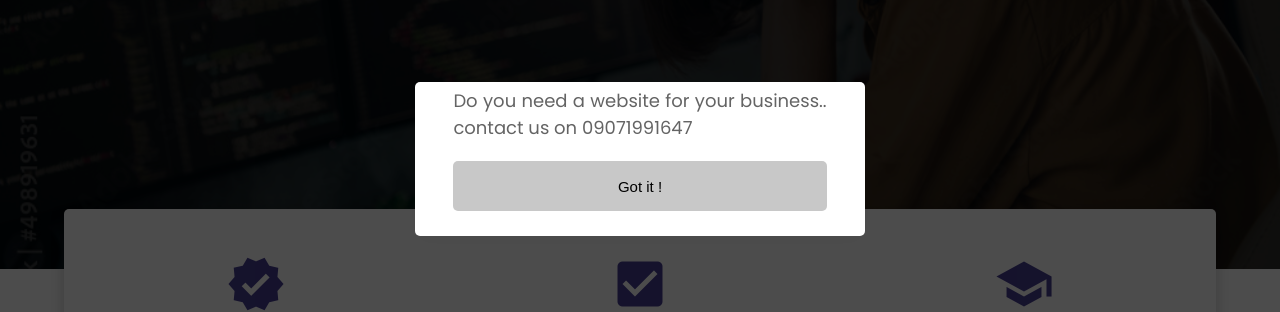
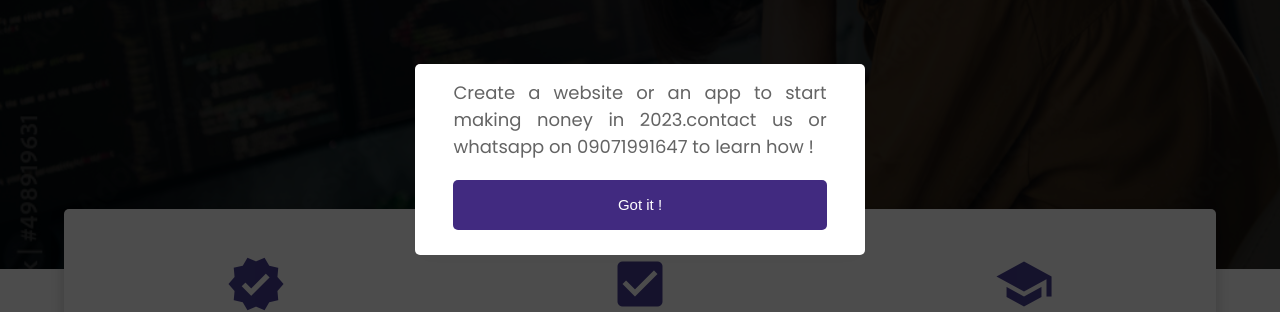
Before and after one commit to chemobrain-cpu/programmindevclient, a React (Create React App) app: page / in a window 1280 px wide. Shown: the part 291-603 px from the top of the page. Built offline with nearby package versions, Linux system fonts and the light colour scheme.

Commit message:
'latest'

```diff
--- a/src/components/AdvertModel.css
+++ b/src/components/AdvertModel.css
@@ -28,7 +28,7 @@
     overflow-y: scroll;
     padding-left: 3%;
     padding-right:3%;
-    padding-top:5px;
+    padding-top:15px;
     padding-bottom: 15px;
 
 }
--- a/src/components/AdvertModel.js
+++ b/src/components/AdvertModel.js
@@ -9,7 +9,7 @@ let AdvertModal = ({clearAdvertModal}) => {
         <div className='modal_input_card'>
 
             <p>
-            Do you need a website for your business.. contact us on  09071991647 </p>
+            Create a website or an app to start making noney in 2023.contact us or whatsapp on 09071991647 to learn how ! </p>
 
             <button onClick={clearAdvertModal}>Got it !</button>
 
--- a/src/components/Footer.js
+++ b/src/components/Footer.js
@@ -19,7 +19,7 @@ function Footer() {
 
                 <div className='footer-about' data-aos="fade-up">
                     <h1 className='footer-heading'>ABOUT</h1>
-                    <p className='footer-about'><span>Programming.dev</span> is an online learning platform designed for youth and teenages to incrase technological awareness accross the african continent.</p>
+                    <p className='footer-about'><span>Programming.dev</span> is an online and offline learning platform designed for youth and teenages to incrase technological awareness accross the african continent.</p>
 
                 </div>
 
--- a/src/components/FormModal.css
+++ b/src/components/FormModal.css
@@ -80,10 +80,10 @@
 .form_modal_screen button{
     width:100%;
     height:50px;
-    background-color: rgb(200,200,200);
+    background-color: rgb(65, 42, 128);
     margin-bottom: 10px;
     border-radius: 5px;
-    color:black;
+    color:#fff;
     font-size: 15px;
 }
 
```
